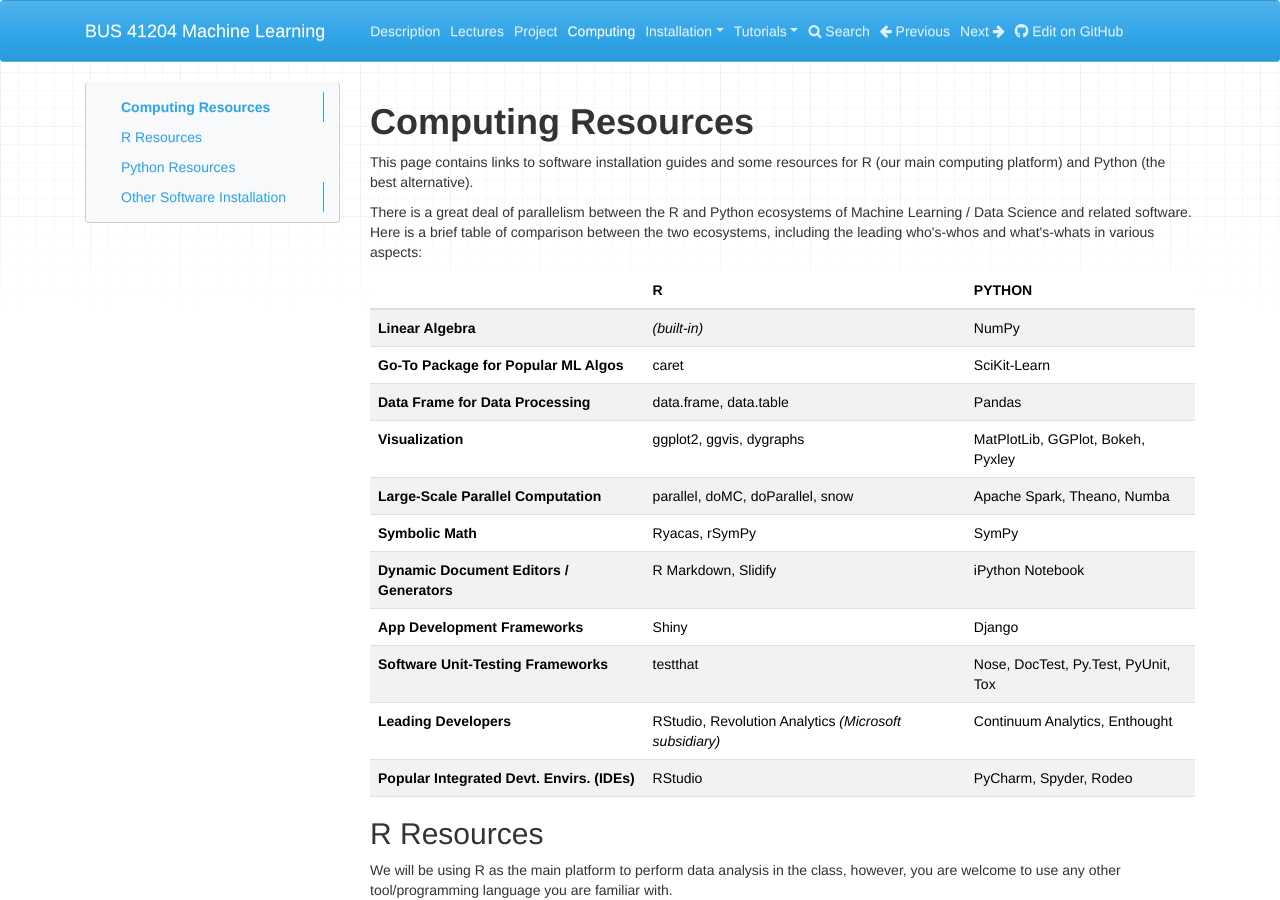
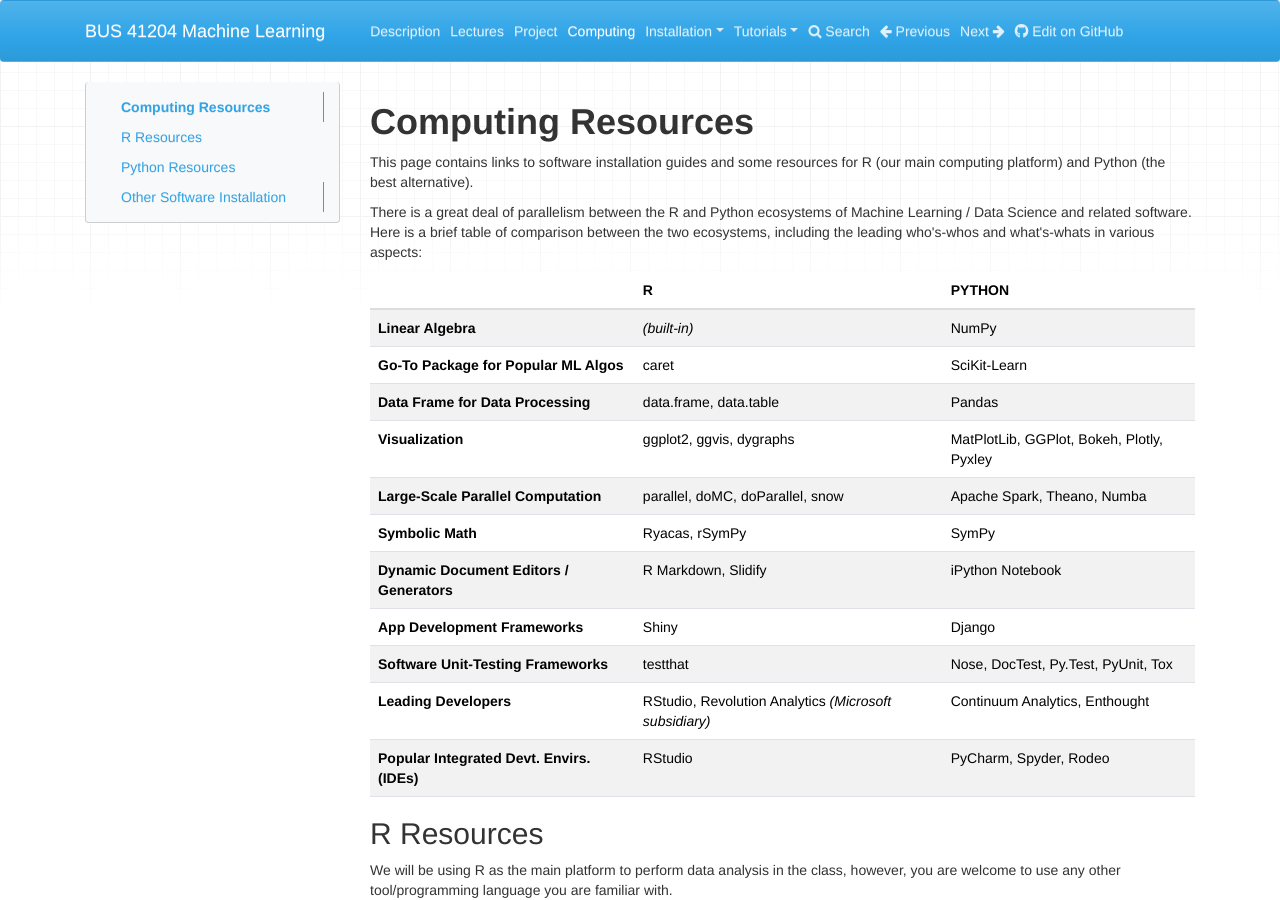
Before and after one commit to ChicagoBoothML/MachineLearning_Fall2015, an MkDocs documentation site: the page built from docs/Computing.md, in a window 1280 px wide and 900 px high. Built offline with MkDocs 1.6.1, drawn with Linux system fonts in a browser that asks for light colours; nearby versions of some CDN libraries; old or Windows-style settings are respelled for this version of MkDocs.

Commit message:
add visualization tool

```diff
--- a/docs/Computing.md
+++ b/docs/Computing.md
@@ -8,19 +8,19 @@
 Here is a brief table of comparison between the two ecosystems,
 including the leading who's-whos and what's-whats in various aspects:
 
-|                                             | R                                                      | PYTHON                              |
-|:--------------------------------------------|:-------------------------------------------------------|:------------------------------------|
-| **Linear Algebra**                          | *(built-in)*                                           | NumPy                               |
-| **Go-To Package for Popular ML Algos**      | caret                                                  | SciKit-Learn                        |
-| **Data Frame for Data Processing**          | data.frame, data.table                                 | Pandas                              |
-| **Visualization**                           | ggplot2, ggvis, dygraphs                               | MatPlotLib, GGPlot, Bokeh, Pyxley   |
-| **Large-Scale Parallel Computation**        | parallel, doMC, doParallel, snow                       | Apache Spark, Theano, Numba         |
-| **Symbolic Math**                           | Ryacas, rSymPy                                         | SymPy                               |
-| **Dynamic Document Editors / Generators**   | R Markdown, Slidify                                    | iPython Notebook                    |
-| **App Development Frameworks**              | Shiny                                                  | Django                              |
-| **Software Unit-Testing Frameworks**        | testthat                                               | Nose, DocTest, Py.Test, PyUnit, Tox |
-| **Leading Developers**                      | RStudio, Revolution Analytics *(Microsoft subsidiary)* | Continuum Analytics, Enthought      |
-| **Popular Integrated Devt. Envirs. (IDEs)** | RStudio                                                | PyCharm, Spyder, Rodeo              |
+|                                             | R                                                      | PYTHON                                    |
+|:--------------------------------------------|:-------------------------------------------------------|:------------------------------------------|
+| **Linear Algebra**                          | *(built-in)*                                           | NumPy                                     |
+| **Go-To Package for Popular ML Algos**      | caret                                                  | SciKit-Learn                              |
+| **Data Frame for Data Processing**          | data.frame, data.table                                 | Pandas                                    |
+| **Visualization**                           | ggplot2, ggvis, dygraphs                               | MatPlotLib, GGPlot, Bokeh, Plotly, Pyxley |
+| **Large-Scale Parallel Computation**        | parallel, doMC, doParallel, snow                       | Apache Spark, Theano, Numba               |
+| **Symbolic Math**                           | Ryacas, rSymPy                                         | SymPy                                     |
+| **Dynamic Document Editors / Generators**   | R Markdown, Slidify                                    | iPython Notebook                          |
+| **App Development Frameworks**              | Shiny                                                  | Django                                    |
+| **Software Unit-Testing Frameworks**        | testthat                                               | Nose, DocTest, Py.Test, PyUnit, Tox       |
+| **Leading Developers**                      | RStudio, Revolution Analytics *(Microsoft subsidiary)* | Continuum Analytics, Enthought            |
+| **Popular Integrated Devt. Envirs. (IDEs)** | RStudio                                                | PyCharm, Spyder, Rodeo                    |
 
 
 ## R Resources
```
